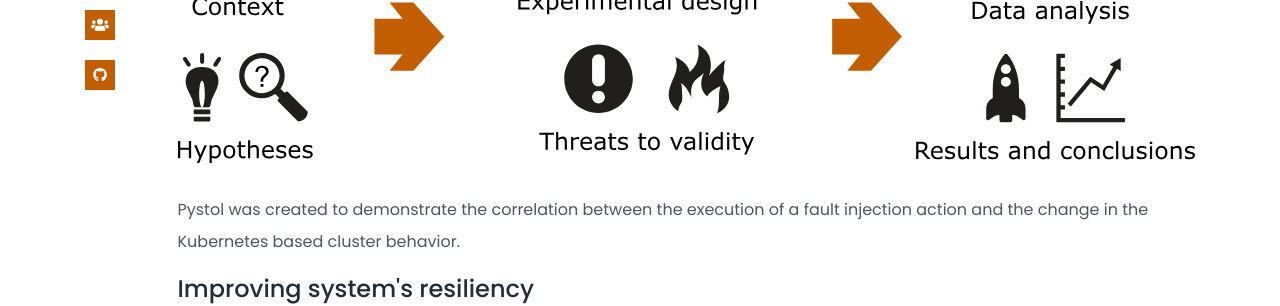
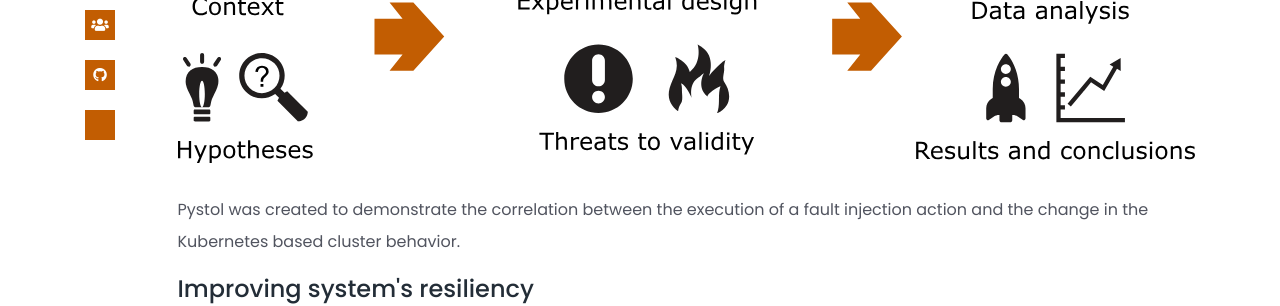
Before and after one commit to pystol/pystol-docs, a Jekyll site: the page index.html, which Jekyll copies as it is, in a window 1280 px wide and 900 px high, scrolled down 1187 px. Shown: the part 150-456 px from the top of the window. Built offline with Jekyll 4.4.1, drawn with Linux system fonts in a browser that asks for light colours.

Commit message:
add docs

```diff
--- a/index.html
+++ b/index.html
@@ -175,6 +175,7 @@
                                                   <a target="_blank" href="https://pystol.slack.com/" class="twitter"><i title="Pystol in Slack" class="fab fa-slack" aria-hidden="true"></i></a>
                                                   <a target="_blank" href="https://groups.pystol.org/" class="googleplus"><i title="Pystol in Google groups" class="fas fa-users" aria-hidden="true"></i></a>
                                                   <a target="_blank" href="https://github.com/pystol" class="instagram"><i title="Pystol in GitHub" class="fab fa-github" aria-hidden="true"></i></a>
+                                                  <a target="_blank" href="https://docs.pystol.org" class="instagram"><i title="Documentation" class="fab fa-book" aria-hidden="true"></i></a>
                                               </div>
                                           </div>
 
```
